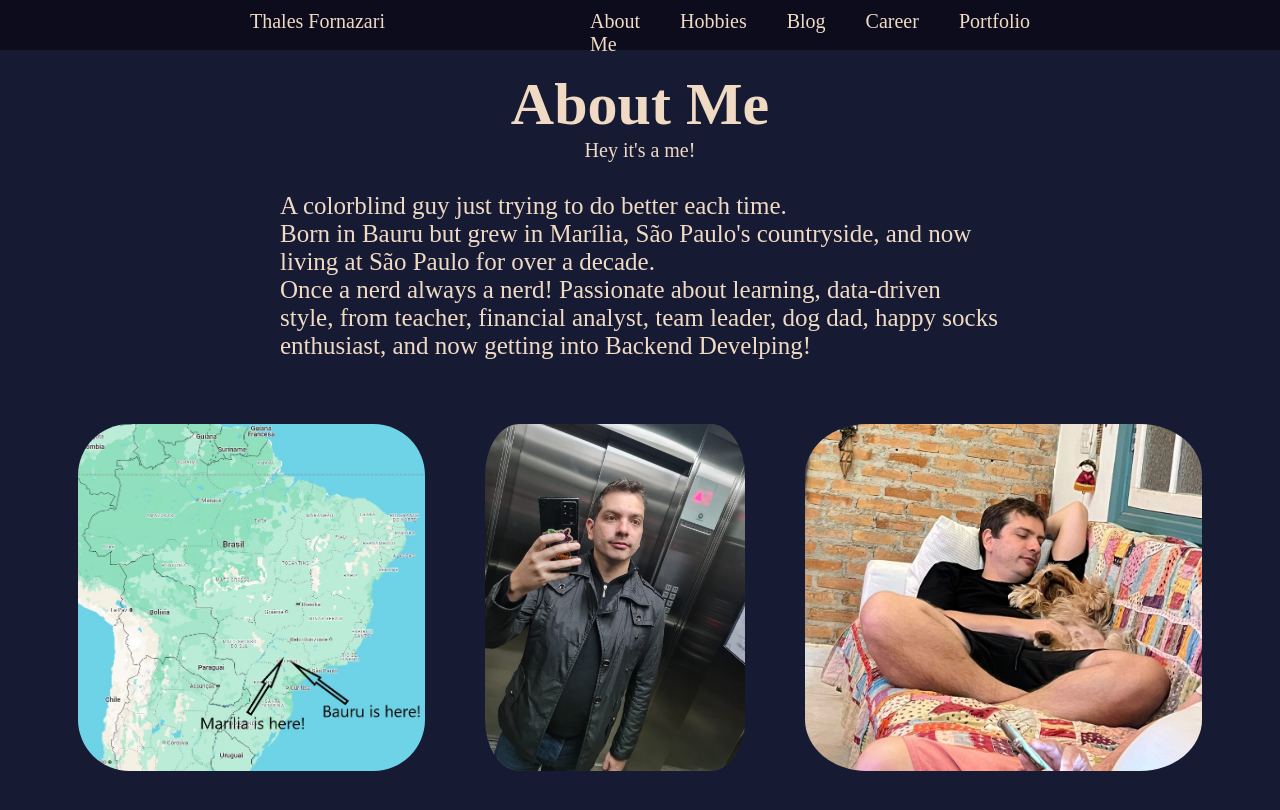
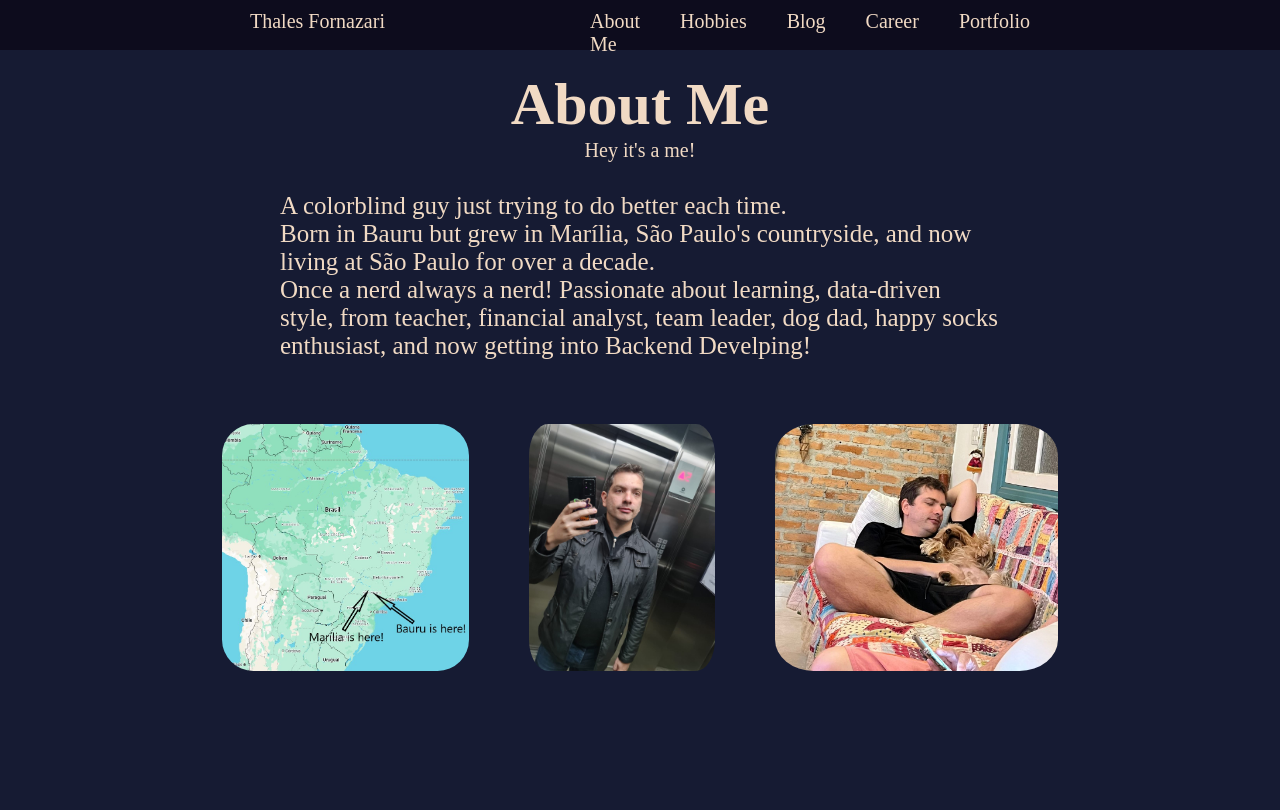
Before and after one commit to thalfor/websiteFrontend, a React (Vite) app: page /AboutMe in a window 1280 px wide. Shown: the top 810 px of the page. Built offline with nearby package versions, Linux system fonts and the light colour scheme; a web font is replaced by a local one.

Commit message:
updating AboutMe page

```diff
--- a/src/pages/bioEng/styles.js
+++ b/src/pages/bioEng/styles.js
@@ -39,18 +39,18 @@ export const Container = styled.div`
 
     img:nth-child(1) {
       border-radius: 20%;
-      height: 40.7rem;
-      width: 40.7rem;
+      height: 30.7rem;
+      width: 30.7rem;
       padding: 3rem;
     }
     img:nth-child(3) {
       border-radius: 20%;
-      height: 40.7rem;
+      height: 30.7rem;
       padding: 3rem;
     }
     img:nth-child(4) {
       border-radius: 20%;
-      height: 40.7rem;
+      height: 30.7rem;
       padding: 3rem;
     }
   }
```
